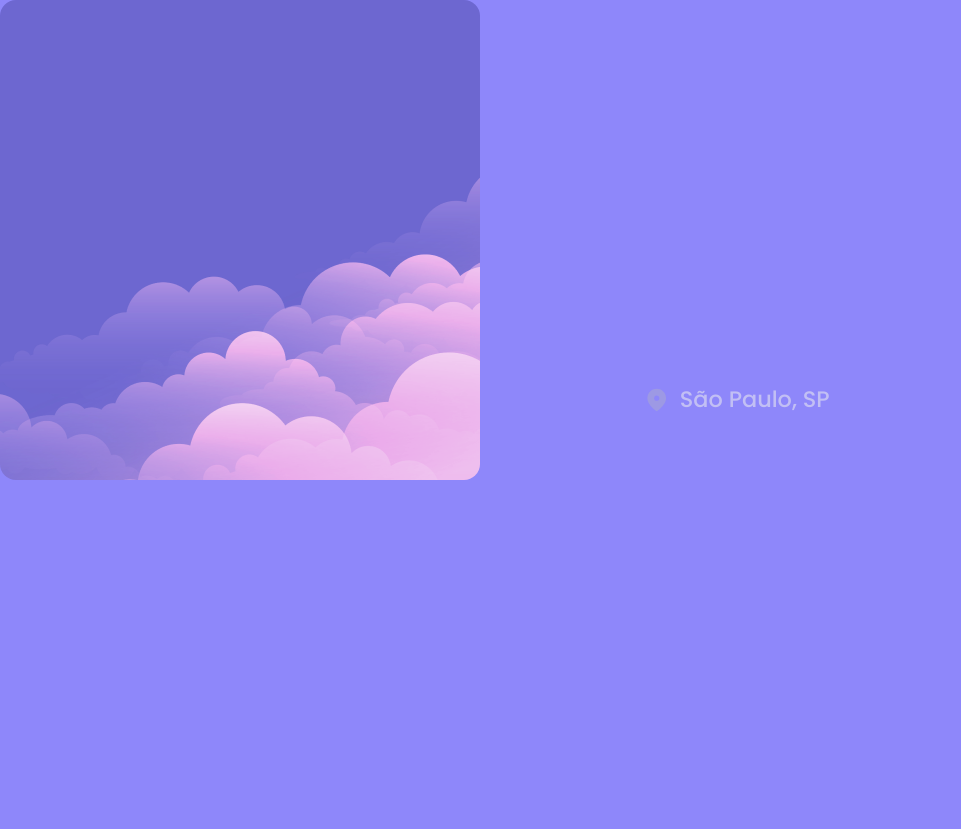
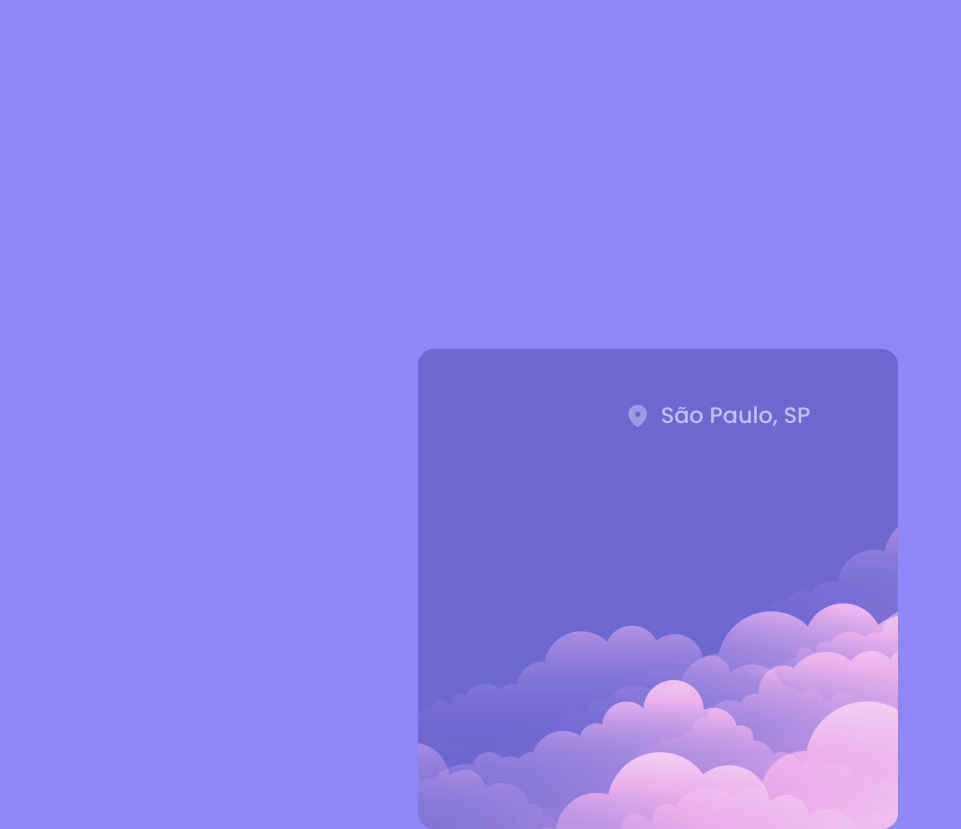
Before and after one commit to claytonfortunato/Weather-10, a React (Vite) app: page / in a window 1280 px wide. Shown: the whole page, without its empty margins (0-961 px from the left). Before the commit the page ends 800 px from the top, so only its background shows below. Built offline with nearby package versions, Linux system fonts and the light colour scheme.

Commit message:
feat: component Temperatura

```diff
--- a/src/components/Card/index.tsx
+++ b/src/components/Card/index.tsx
@@ -1,11 +1,11 @@
 import { ReactNode } from "react";
 
-import * as C from "./styles";
+import { Container, ContainerProps } from "./styles";
 
 interface CardProps extends ContainerProps {
   children: ReactNode;
 }
 
 export const Card = ({ children, ...rest }: CardProps) => {
-  return <C.Container {...rest}>{children}</C.Container>;
+  return <Container {...rest}>{children}</Container>;
 };
--- a/src/components/Card/styles.ts
+++ b/src/components/Card/styles.ts
@@ -7,11 +7,22 @@ const PaddingSizes = {
   xlg: "4rem",
 } as const;
 
-interface ContainerProps {
+export interface ContainerProps {
   padding?: keyof typeof PaddingSizes;
   gridArea: string;
 }
 
 export const Container = styled.div<ContainerProps>`
   min-width: 27.7rem;
+
+  grid-area: ${(props) => props.gridArea};
+
+  border-radius: 1rem;
+  padding: ${(props) => PaddingSizes[props.padding || "md"]};
+  padding-top: ${(props) =>
+    PaddingSizes[props.padding === "xlg" ? "xlg" : "lg"]};
+  background-color: ${(props) => props.theme.colors.purple700};
+  backdrop-filter: blur(10px);
+
+  position: relative;
 `;
--- /dev/null
+++ b/src/components/Temperatures/styles.ts
@@ -0,0 +1,3 @@
+import styled from "styled-components";
+
+export const Container = styled.div``;
--- a/src/components/Weather/index.tsx
+++ b/src/components/Weather/index.tsx
@@ -5,7 +5,7 @@ import * as C from "./styles";
 
 const Weather = () => {
   return (
-    <Card>
+    <Card padding="sm" gridArea="now">
       <C.Container>
         <Location />
       </C.Container>
```
Also changed, not shown: src/components/Temperatures/index.tsx (added, +14 -0 lines).
